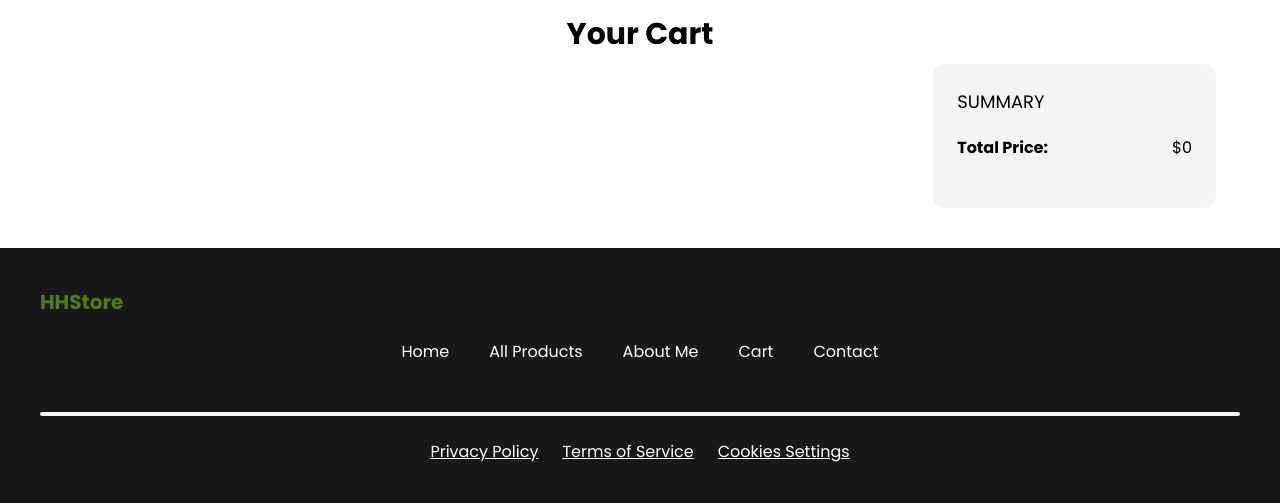
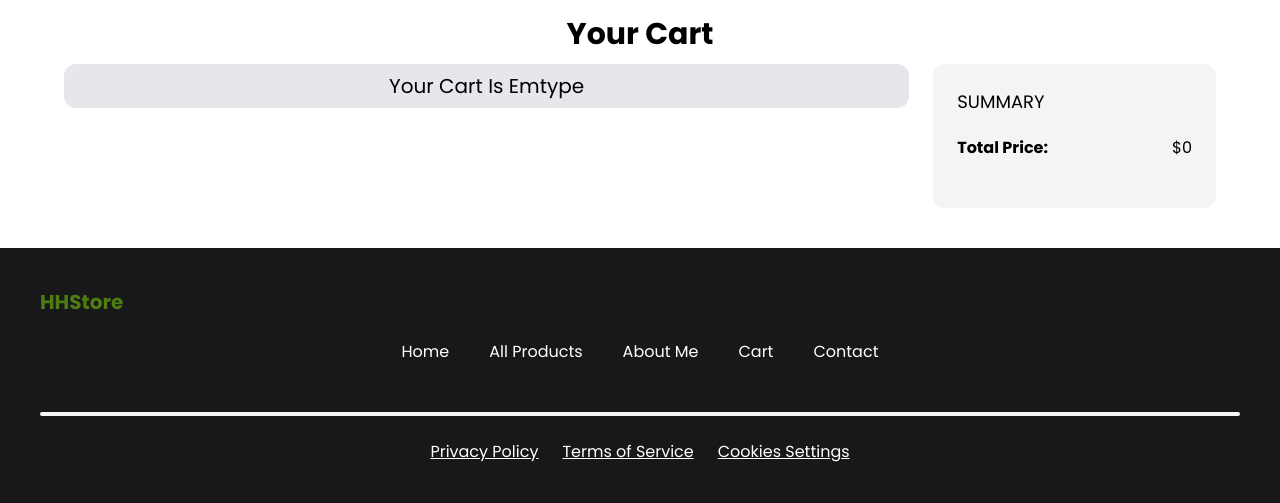
Before and after one commit to ninhduyhuy24022001/HHStore, a Django app: page /cart/ in a window 1280 px wide. Shown: the part 92-595 px from the top of the page. Run offline with Django 4.2, Linux system fonts and the light colour scheme; some libraries are stand-ins or nearby versions.

Commit message:
update_homepage

```diff
--- a/cart/templates/cart/cart.html
+++ b/cart/templates/cart/cart.html
@@ -6,9 +6,13 @@
     <h1 class="max-w-6xl mx-auto text-3xl text-center mt-4 font-semibold">Your Cart</h1>
     <main class="max-w-6xl mx-auto flex  items-start space-x-6">
         <div class="w-full lg:w-3/4 bg-gray-200 mt-3 rounded-xl">
-            {% for item in cart %}
-                {% include "cart/partials/cart_item.html" %}
-            {% endfor %}
+            {% if cart %}
+                {% for item in cart %}
+                    {% include "cart/partials/cart_item.html" %}
+                {% endfor %}
+            {% else %}
+                <h2 class= "text-xl text-center p-2">Your Cart Is Emtype</h2>
+            {% endif %}
         </div>
 
 
--- a/product/templates/product/partials/list_product.html
+++ b/product/templates/product/partials/list_product.html
@@ -4,10 +4,11 @@
     </a>
 
     <div class="pt-3 flex items-center justify-between">
-        <a href="{% url 'product:detail' product.slug %}">{{ product.name }}</a>
+        <a href="{% url 'product:detail' product.slug %}" class="hover:text-lime-700">{{ product.name }}</a>
 
         <a
             href="#"
+            class="hover:text-lime-700"
             hx-get="{% url 'cart:add_to_cart' product.id %}"
             hx-target="#menu-cart-button"
             hx-swap="innerHTML"
```
Also changed, not shown: db.sqlite3.
